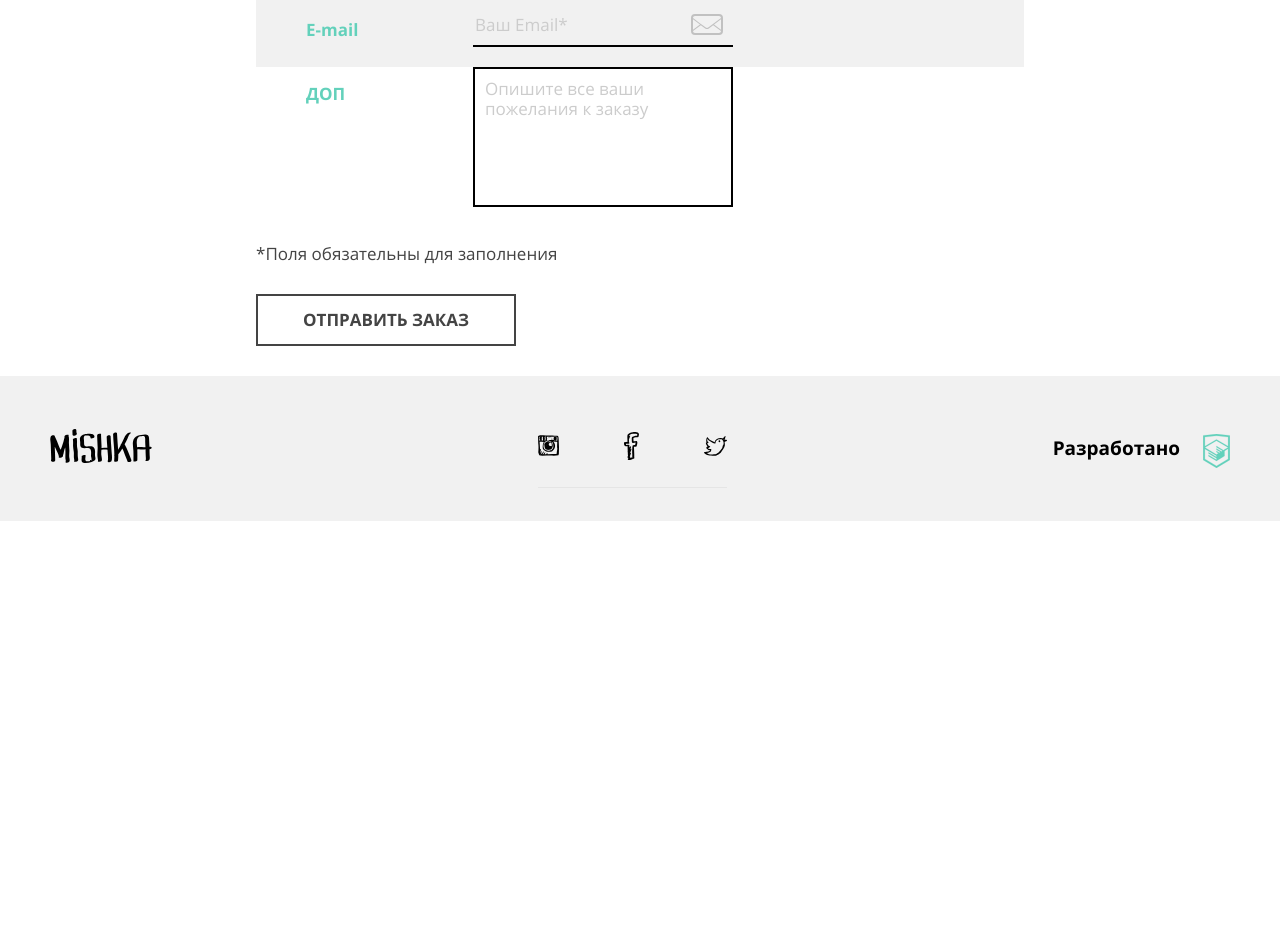
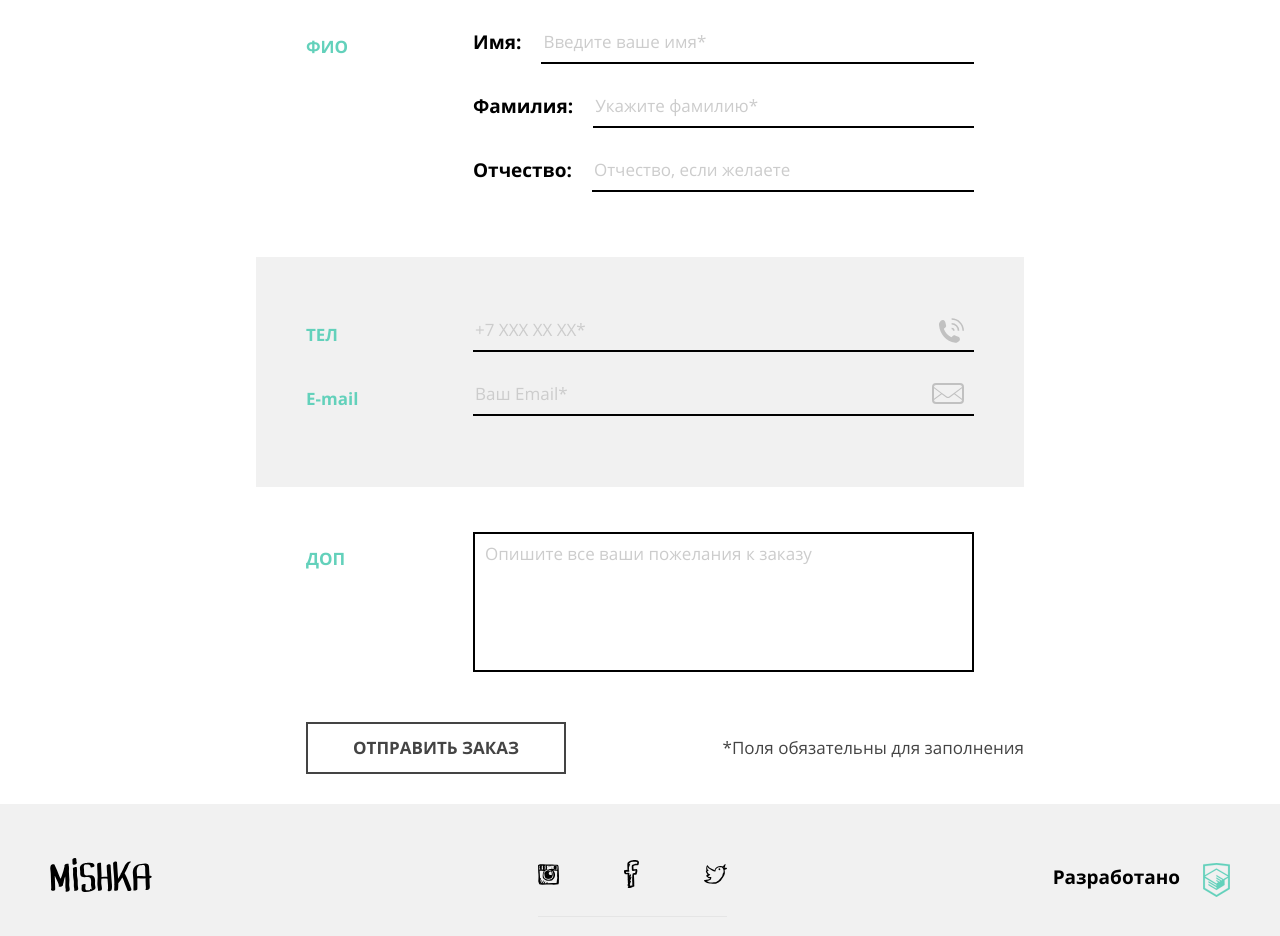
Before and after one commit to FlyaginAS/Academy-Mishka, a website: page dev/form.html in a window 1280 px wide. Shown: the part 920-1856 px from the top of the page. Before the commit the page ends 1441 px from the top, so only its background shows below. Drawn offline with Linux system fonts and the light colour scheme.

Commit message:
styling form desktop

```diff
--- a/dev/form.html
+++ b/dev/form.html
@@ -152,16 +152,19 @@
             </li>
             <li class="main-list__item whish">
                 <h3 class="main-list__title whish__title">ДОП</h3>
-                <label class="main-list__label">
+                <label class="main-list__label whish__label">
                     <textarea name="comment" id="" cols="30" rows="10" class="main-list__input whish__comment" placeholder="Опишите все ваши пожелания к заказу"></textarea>
                 </label>
 
             </li>
         </ul>
-        <p class="main-form__needed">
-            *Поля обязательны для заполнения
-        </p>
-        <button class="main-form__submit btn">ОТПРАВИТЬ ЗАКАЗ</button>
+        <div class="wrapper">
+            <p class="main-form__needed">
+                *Поля обязательны для заполнения
+            </p>
+            <button class="main-form__submit btn">ОТПРАВИТЬ ЗАКАЗ</button>
+        </div>
+
     </form>
 
 </main>
--- a/dev/sass/3layout/_9main-form.scss
+++ b/dev/sass/3layout/_9main-form.scss
@@ -162,6 +162,9 @@
   line-height: 40px;
   border:none;
   border-bottom: 2px solid #000000;
+  &:hover,&:focus{
+    border-bottom: 2px solid #62d1ba;
+  }
 }
 
 /*telmailk*/
@@ -191,6 +194,9 @@
   line-height: 40px;
   border: none;
   border-bottom: 2px solid #000000;
+  &:hover,&:focus{
+    border-bottom: 2px solid #62d1ba;
+  }
   input + svg {
     position: absolute;
     right: 10px;
@@ -217,6 +223,9 @@
   height:140px;
   font-size:17px;
   padding:10px;
+  &:hover,&:focus{
+    border: 2px solid #62d1ba;
+  }
   &::placeholder{
     font-size:17px;
   }
@@ -244,6 +253,8 @@
     padding:0 50px;
     font-size:17px;
     line-height: 30px;
+    margin-bottom: 55px;
+    margin-top:55px;
   }
   .main-form__main-list{
 
@@ -262,7 +273,7 @@
 
   /**type*/
   .type{
-
+    margin-bottom: 45px;
   }
   .main-list__title{
     grid-column: 1/2;
@@ -301,7 +312,9 @@
 
   /*color*/
   .color{
-
+    margin-bottom: 45px;
+    min-height: 300px;
+    align-content: center;
   }
   .color__title{
     grid-column: 1/2;
@@ -321,7 +334,7 @@
 
   /*name*/
   .name{
-
+    margin-bottom: 45px;
   }
   .name__title{
 
@@ -337,15 +350,18 @@
     margin-left:20px;
   }
 
-  /*telmailk*/
+  /*telmail*/
   .tel-mail{
-
+    margin-bottom: 45px;
+    min-height: 230px;
+    align-content: center;
   }
   .tel-mail__title{
 
   }
   .tel-mail__label{
-
+    grid-column: 2/-1;
+    width:100%;
     svg{
       position:absolute;
       right:10px;
@@ -354,6 +370,7 @@
   }
   .tel-mail__input {
     background-color:#f1f1f1;
+    width:100%;
     input + svg {
     }
 
@@ -370,11 +387,26 @@
   }
   .whish__title{
   }
+  .whish__label{
+    grid-column: 2/-1;
+    width:100%;
+  }
   .whish__comment{
+    width:100%;
+  }
+  .wrapper{
+    display: flex;
+    flex-flow:row nowrap;
+    align-items: baseline;
   }
   .main-form__needed{
+    order:2;
     font-size:17px;
+    margin-left:50px;
   }
   .main-form__submit{
+    order:1;
+    margin-left:50px;
+    margin-right:auto;
   }
 }
```
Also changed, not shown: dev/main.css, 1 other file.
